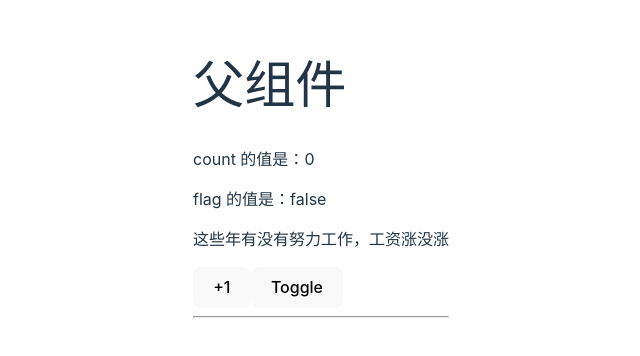
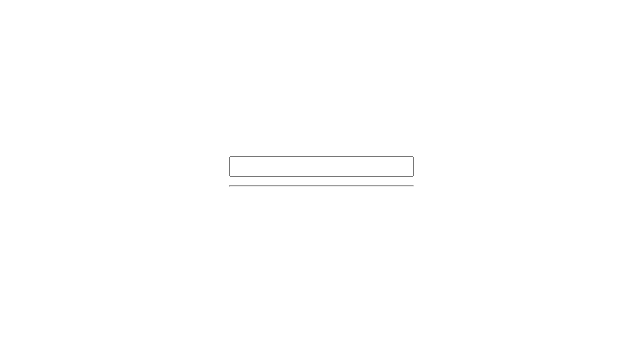
Before and after one commit to jiansun-max/react_hooks, a React (Vite) app: page / in a window 1280 px wide. Shown: the part 226-582 px from the top of the page, without its empty margins (319-959 px from the left). Built offline with nearby package versions, Linux system fonts and the light colour scheme.

Commit message:
基于useCallback实现搜索案例

```diff
--- a/src/App.tsx
+++ b/src/App.tsx
@@ -1,11 +1,11 @@
 import React from 'react'
-import { Father } from '@/components/use_memo/01.base.tsx'
+import { SearchBox } from '@/components/use_callback/01.base.tsx'
 
 // React.FC<T> 表示这是一个函数式的 react 组件
 const App: React.FC = () => {
   return (
     <>
-      <Father />
+      <SearchBox />
     </>
   )
 }
--- /dev/null
+++ b/src/components/use_callback/01.base.tsx
@@ -0,0 +1,68 @@
+import React, { useState, useCallback, useEffect } from 'react'
+
+const set = new Set()
+export const Search: React.FC = () => {
+  const [kw, setKw] = useState('')
+
+  const onKwChange = useCallback((e: React.ChangeEvent<HTMLInputElement>) => {
+    setKw(e.currentTarget.value)
+  }, [])
+
+  set.add(onKwChange)
+  console.log(set.size)
+
+  return (
+    <>
+      <input type="text" value={kw} onChange={onKwChange} />
+      <hr />
+      <p>{kw}</p>
+    </>
+  )
+}
+
+// -----------
+
+type SearchInputType = { onChange: (e: React.ChangeEvent<HTMLInputElement>) => void }
+type WordType = { id: number; word: string }
+
+export const SearchBox: React.FC = () => {
+  const [kw, setKw] = useState('')
+
+  const onKwChange = useCallback((e: React.ChangeEvent<HTMLInputElement>) => {
+    setKw(e.currentTarget.value)
+  }, [])
+
+  return (
+    <>
+      {/* 搜索框组件 */}
+      <SearchInput onChange={onKwChange} />
+      <hr />
+      {/* 搜索结果组件 */}
+      <SearchResult query={kw} />
+    </>
+  )
+}
+
+const SearchInput: React.FC<SearchInputType> = React.memo((props) => {
+  useEffect(() => {
+    console.log('SearchInput 组件被渲染了')
+  })
+
+  return <input type="text" onChange={props.onChange} />
+})
+
+const SearchResult: React.FC<{ query: string }> = (props) => {
+  const [list, setList] = useState<WordType[]>([])
+
+  useEffect(() => {
+    if (!props.query) return setList([])
+    fetch('https://api.liulongbin.top/v1/words?kw=' + props.query)
+      .then((res) => res.json())
+      .then((res) => {
+        console.log(res)
+        setList(res.data)
+      })
+  }, [props.query])
+
+  return list.map((item) => <p key={item.id}>{item.word}</p>)
+}
```
